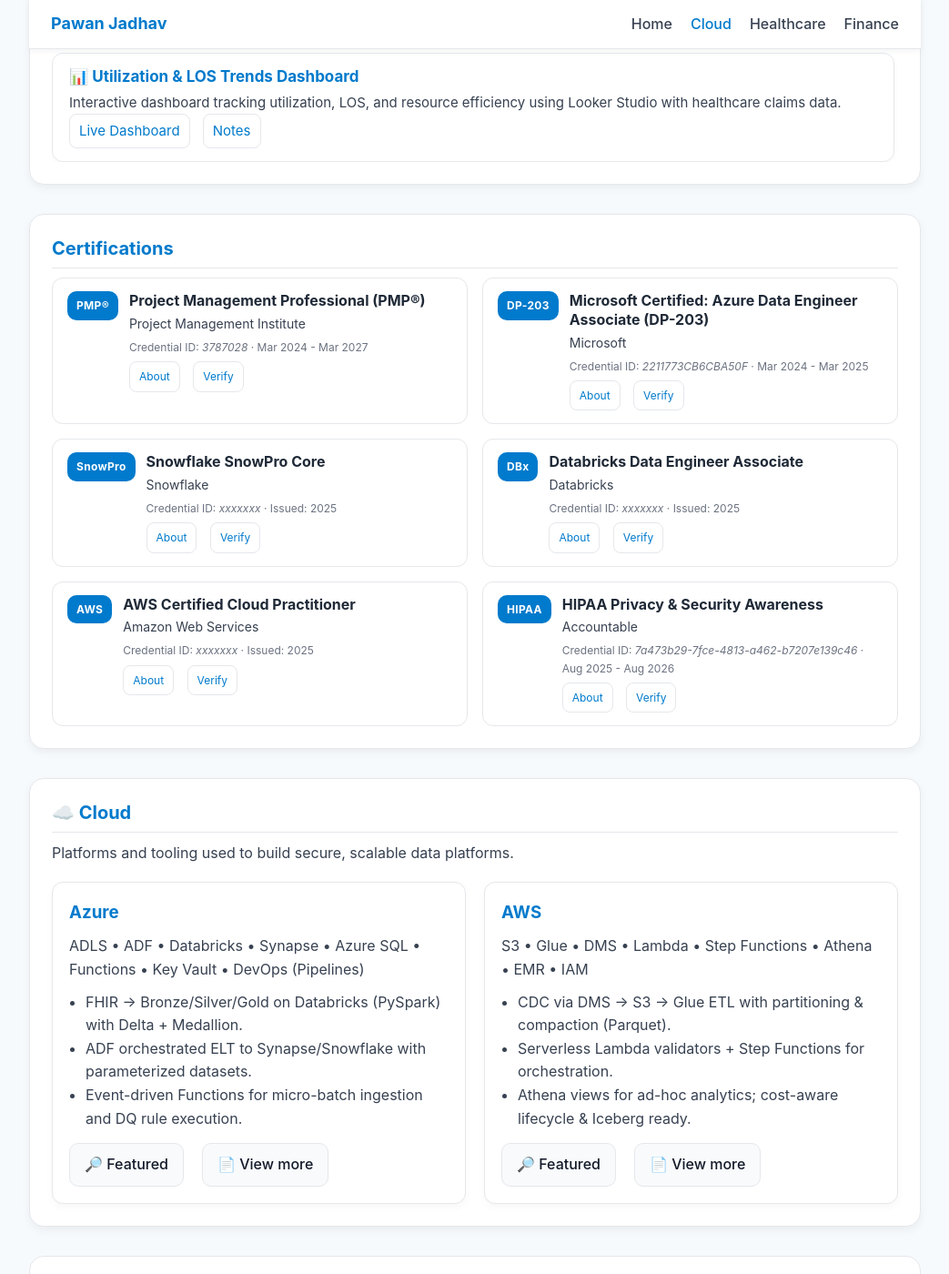
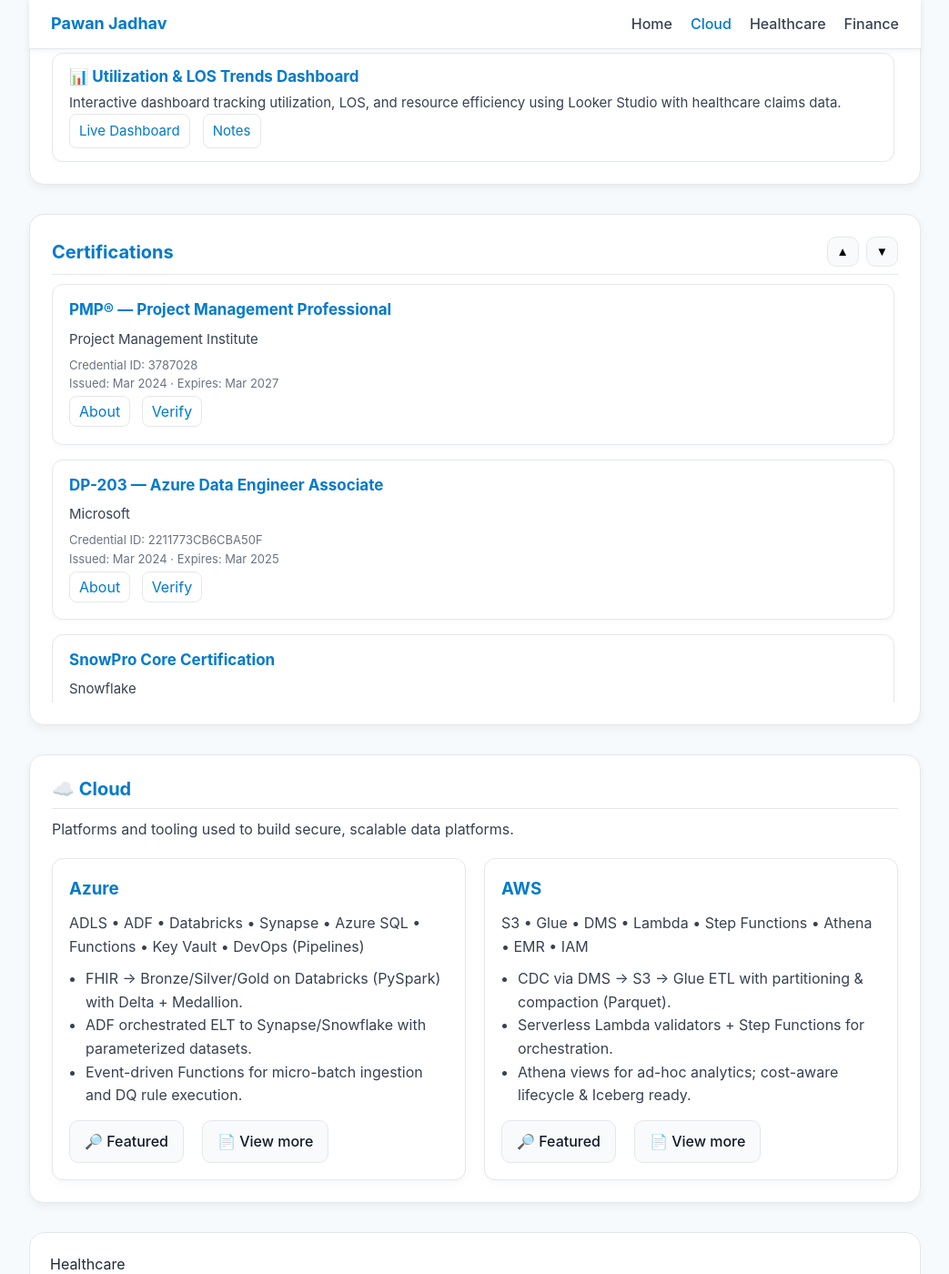
Before and after one commit to PawanJadhav7/PawanJadhav.github.io, a Jekyll site: the page built from index.md, in a window 1280 px wide and 1400 px high, scrolled down 1783 px. Shown: the whole window at 91% size, without its empty margins (118-1161 px from the left). Built offline with Jekyll 4.4.1, drawn with Linux system fonts in a browser that asks for light colours.

Commit message:
Update index.md

```diff
--- a/index.md
+++ b/index.md
@@ -371,150 +371,66 @@ layout: default
       viewport.addEvent
 </script>
 </section>
-<section style="background:#ffffff;border:1px solid #e5e7eb;border-radius:16px;padding:24px;margin:32px 0;box-shadow:0 4px 10px rgba(0,0,0,0.05);">
+<section id="certifications" style="background:#ffffff;border:1px solid #e5e7eb;border-radius:16px;padding:24px;margin:32px 0;box-shadow:0 4px 10px rgba(0,0,0,0.05);" aria-label="Certifications">
 
-  <h2 style="color:#007ACC;margin-top:0;">Certifications</h2>
+  <h2 style="color:#007ACC;margin-top:0;display:flex;align-items:center;justify-content:space-between;">
+    Certifications
+    <span style="display:flex;gap:8px;">
+      <button type="button"
+              aria-label="Previous"
+              onclick="document.getElementById('certViewport').scrollBy({top:-300,behavior:'smooth'})"
+              style="border:1px solid #e5e7eb;background:#f8fafc;border-radius:10px;padding:8px 10px;cursor:pointer;">▲</button>
+      <button type="button"
+              aria-label="Next"
+              onclick="document.getElementById('certViewport').scrollBy({top:300,behavior:'smooth'})"
+              style="border:1px solid #e5e7eb;background:#f8fafc;border-radius:10px;padding:8px 10px;cursor:pointer;">▼</button>
+    </span>
+  </h2>
 
-  <!-- Scoped styles for this section only -->
-  <style>
-    .cert-grid{
-      display:grid;
-      grid-template-columns: repeat(2, minmax(240px,1fr));
-      gap:16px;
-    }
-    @media (max-width:700px){
-      .cert-grid{ grid-template-columns: 1fr; }
-    }
-    .cert-card{
-      border:1px solid #e5e7eb;
-      border-radius:12px;
-      padding:14px 16px;
-      background:#fff;
-      display:flex;
-      align-items:flex-start;
-      gap:12px;
-    }
-    .cert-badge{
-      flex:0 0 auto;
-      background:#007ACC;
-      color:#fff;
-      padding:6px 10px;
-      border-radius:10px;
-      font-weight:700;
-      font-size:12px;
-      letter-spacing:.3px;
-    }
-    .cert-body h3{
-      margin:0 0 4px;
-      font-size:16px;
-      line-height:1.3;
-      color:#1f2937;
-    }
-    .cert-body p{
-      margin:0;
-      font-size:14px;
-      color:#374151;
-      line-height:1.5;
-    }
-    .cert-meta{
-      margin-top:6px;
-      font-size:12px;
-      color:#6b7280;
-    }
-    .cert-links a{
-      display:inline-block;
-      margin-top:6px;
-      margin-right:10px;
-      font-size:12px;
-      color:#007ACC;
-      text-decoration:none;
-      border:1px solid #e5e7eb;
-      padding:6px 10px;
-      border-radius:8px;
-    }
-    .cert-links a:hover{ text-decoration:underline; }
-  </style>
+  <!-- Scrollable Viewport -->
+  <div id="certViewport" tabindex="0"
+       style="max-height:460px;overflow-y:auto;padding-right:4px;scroll-snap-type:y mandatory;scroll-behavior:smooth;">
 
-  <div class="cert-grid">
+    <div style="display:flex;flex-direction:column;gap:16px;">
 
-    <div class="cert-card">
-      <span class="cert-badge">PMP®</span>
-      <div class="cert-body">
-        <h3>Project Management Professional (PMP®)</h3>
-        <p>Project Management Institute</p>
-        <div class="cert-meta">Credential ID: <em>3787028</em> · <span>Mar 2024 - Mar 2027</span></div>
-        <div class="cert-links">
-          <a href="https://www.pmi.org/certifications/project-management-pmp" target="_blank">About</a>
-          <a href="#" target="_blank">Verify</a>
-        </div>
-      </div>
+      <!-- Certification Card 1 -->
+      <article style="scroll-snap-align:start;border:1px solid #e5e7eb;border-radius:12px;padding:14px 18px;background:#fff;box-shadow:0 2px 6px rgba(0,0,0,0.03);">
+        <h3 style="margin:0 0 6px;color:#007ACC;font-size:17px;">PMP® — Project Management Professional</h3>
+        <p style="margin:0;color:#374151;font-size:15px;">Project Management Institute</p>
+        <p style="margin:6px 0 0;font-size:13px;color:#6b7280;">Credential ID: 3787028<br>Issued: Mar 2024 · Expires: Mar 2027</p>
+        <p style="margin-top:8px;">
+          <a href="https://www.pmi.org/certifications/project-management-pmp" target="_blank" rel="noopener noreferrer"
+             style="color:#007ACC;text-decoration:none;border:1px solid #e5e7eb;padding:6px 10px;border-radius:8px;">About</a>
+          <a href="#" target="_blank" style="color:#007ACC;text-decoration:none;border:1px solid #e5e7eb;padding:6px 10px;border-radius:8px;margin-left:8px;">Verify</a>
+        </p>
+      </article>
+
+      <!-- Certification Card 2 -->
+      <article style="scroll-snap-align:start;border:1px solid #e5e7eb;border-radius:12px;padding:14px 18px;background:#fff;box-shadow:0 2px 6px rgba(0,0,0,0.03);">
+        <h3 style="margin:0 0 6px;color:#007ACC;font-size:17px;">DP-203 — Azure Data Engineer Associate</h3>
+        <p style="margin:0;color:#374151;font-size:15px;">Microsoft</p>
+        <p style="margin:6px 0 0;font-size:13px;color:#6b7280;">Credential ID: 2211773CB6CBA50F<br>Issued: Mar 2024 · Expires: Mar 2025</p>
+        <p style="margin-top:8px;">
+          <a href="https://learn.microsoft.com/credentials/certifications/azure-data-engineer/" target="_blank" rel="noopener noreferrer"
+             style="color:#007ACC;text-decoration:none;border:1px solid #e5e7eb;padding:6px 10px;border-radius:8px;">About</a>
+          <a href="#" target="_blank" style="color:#007ACC;text-decoration:none;border:1px solid #e5e7eb;padding:6px 10px;border-radius:8px;margin-left:8px;">Verify</a>
+        </p>
+      </article>
+
+      <!-- Certification Card 3 -->
+      <article style="scroll-snap-align:start;border:1px solid #e5e7eb;border-radius:12px;padding:14px 18px;background:#fff;box-shadow:0 2px 6px rgba(0,0,0,0.03);">
+        <h3 style="margin:0 0 6px;color:#007ACC;font-size:17px;">SnowPro Core Certification</h3>
+        <p style="margin:0;color:#374151;font-size:15px;">Snowflake</p>
+        <p style="margin:6px 0 0;font-size:13px;color:#6b7280;">Credential ID: xxxxxxx<br>Issued: 2025</p>
+        <p style="margin-top:8px;">
+          <a href="https://www.snowflake.com/certifications/snowpro-core/" target="_blank" rel="noopener noreferrer"
+             style="color:#007ACC;text-decoration:none;border:1px solid #e5e7eb;padding:6px 10px;border-radius:8px;">About</a>
+        </p>
+      </article>
+
+      <!-- Add more certification cards here following the same pattern -->
+
     </div>
-
-    <div class="cert-card">
-      <span class="cert-badge">DP-203</span>
-      <div class="cert-body">
-        <h3>Microsoft Certified: Azure Data Engineer Associate (DP-203)</h3>
-        <p>Microsoft</p>
-        <div class="cert-meta">Credential ID: <em>2211773CB6CBA50F</em> · <span>Mar 2024 - Mar 2025</span></div>
-        <div class="cert-links">
-          <a href="https://learn.microsoft.com/credentials/certifications/azure-data-engineer/" target="_blank">About</a>
-          <a href="#" target="_blank">Verify</a>
-        </div>
-      </div>
-    </div>
-
-    <div class="cert-card">
-      <span class="cert-badge">SnowPro</span>
-      <div class="cert-body">
-        <h3>Snowflake SnowPro Core</h3>
-        <p>Snowflake</p>
-        <div class="cert-meta">Credential ID: <em>xxxxxxx</em> · <span>Issued: 2025</span></div>
-        <div class="cert-links">
-          <a href="https://www.snowflake.com/certifications/snowpro-core/" target="_blank">About</a>
-          <a href="#" target="_blank">Verify</a>
-        </div>
-      </div>
-    </div>
-
-    <div class="cert-card">
-      <span class="cert-badge">DBx</span>
-      <div class="cert-body">
-        <h3>Databricks Data Engineer Associate</h3>
-        <p>Databricks</p>
-        <div class="cert-meta">Credential ID: <em>xxxxxxx</em> · <span>Issued: 2025</span></div>
-        <div class="cert-links">
-          <a href="https://www.databricks.com/learn/certification/data-engineer-associate" target="_blank">About</a>
-          <a href="#" target="_blank">Verify</a>
-        </div>
-      </div>
-    </div>
-
-    <div class="cert-card">
-      <span class="cert-badge">AWS</span>
-      <div class="cert-body">
-        <h3>AWS Certified Cloud Practitioner</h3>
-        <p>Amazon Web Services</p>
-        <div class="cert-meta">Credential ID: <em>xxxxxxx</em> · <span>Issued: 2025</span></div>
-        <div class="cert-links">
-          <a href="https://aws.amazon.com/certification/certified-cloud-practitioner/" target="_blank">About</a>
-          <a href="#" target="_blank">Verify</a>
-        </div>
-      </div>
-    </div>
-
-    <div class="cert-card">
-      <span class="cert-badge">HIPAA</span>
-      <div class="cert-body">
-        <h3>HIPAA Privacy & Security Awareness</h3>
-        <p>Accountable</p>
-        <div class="cert-meta">Credential ID: <em>7a473b29-7fce-4813-a462-b7207e139c46</em> · <span>Aug 2025 - Aug 2026</span></div>
-        <div class="cert-links">
-          <a href="#" target="_blank">About</a>
-          <a href="#" target="_blank">Verify</a>
-        </div>
-      </div>
-    </div>
-
   </div>
 </section>
 
```
